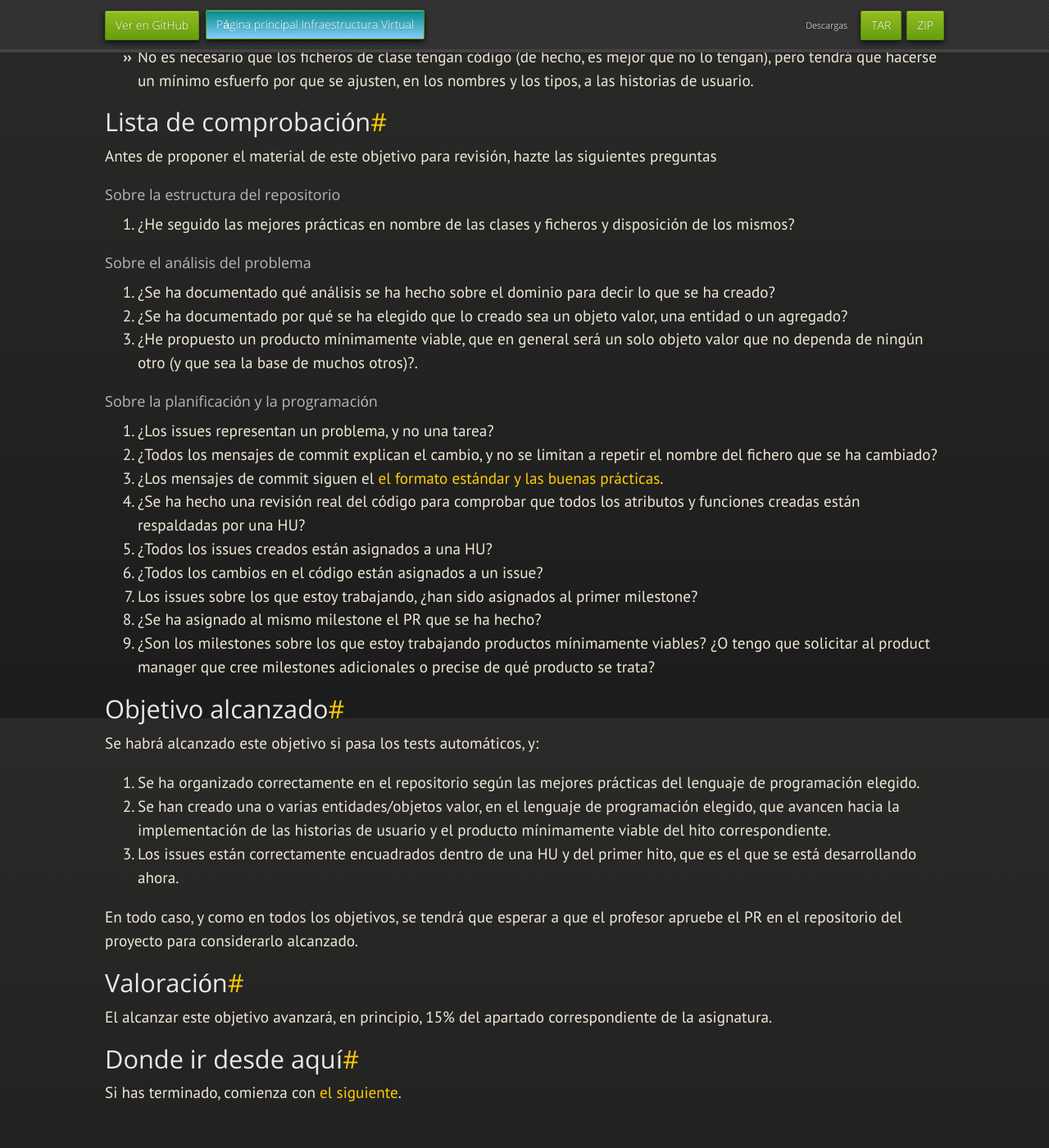
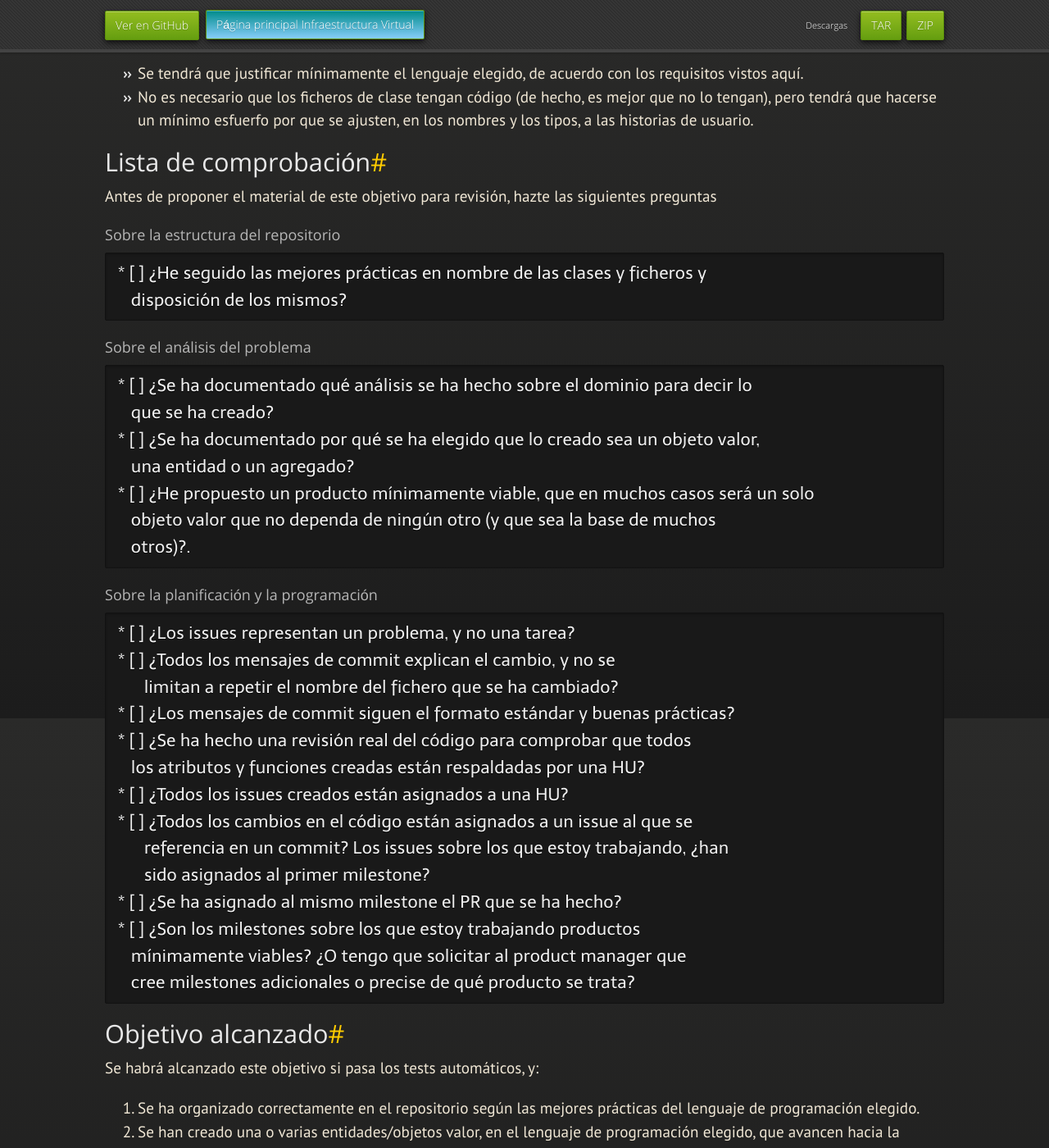
Before and after one commit to JJ/IV, a Jekyll site: the page built from documentos/proyecto/2.Entidad.md, in a window 1280 px wide and 1400 px high, scrolled down 4524 px. Shown: the whole window at 82% size. Built offline with Jekyll 4.4.1, drawn with Linux system fonts in a browser that asks for light colours; nearby versions of some CDN libraries; some web fonts are replaced; our own code applies the rules of GitHub Pages for plain Markdown files; some of the changed text lies outside the part shown.

Commit message:
Sync documentos/proyecto/2.Entidad.md de master a gh-pages

````diff
--- a/documentos/proyecto/2.Entidad.md
+++ b/documentos/proyecto/2.Entidad.md
@@ -113,6 +113,9 @@ además, en este objetivo, deberán de tener en cuenta lo siguiente.
 ```plain
 Avanza la tarea #1 porque se ha hecho x
 ```
+* Estos mensajes de commit deben seguir [el formato estándar  y las
+   buenas
+   prácticas](https://www.theserverside.com/video/Follow-these-git-commit-message-guidelines).
 
 * No incluir en el repositorio ningún fichero que pueda ser generado a
   partir del mismo: incluir un procedimiento para generar tales
@@ -251,37 +254,41 @@ siguientes preguntas
 
 ### Sobre la estructura del repositorio
 
-1. ¿He seguido las mejores prácticas en nombre de las clases y ficheros y
+```plain
+* [ ] ¿He seguido las mejores prácticas en nombre de las clases y ficheros y
    disposición de los mismos?
+```
 
 ### Sobre el análisis del problema
 
-1. ¿Se ha documentado qué análisis se ha hecho sobre el dominio para decir lo
+```plain
+* [ ] ¿Se ha documentado qué análisis se ha hecho sobre el dominio para decir lo
    que se ha creado?
-2. ¿Se ha documentado por qué se ha elegido que lo creado sea un objeto valor,
+* [ ] ¿Se ha documentado por qué se ha elegido que lo creado sea un objeto valor,
    una entidad o un agregado?
-3. ¿He propuesto un producto mínimamente viable, que en general será un solo
+* [ ] ¿He propuesto un producto mínimamente viable, que en muchos casos será un solo
    objeto valor que no dependa de ningún otro (y que sea la base de muchos
    otros)?.
+```
 
 ### Sobre la planificación y la programación
 
-1. ¿Los issues representan un problema, y no una tarea?
-2. ¿Todos los mensajes de commit explican el cambio, y no se
+```plain
+* [ ] ¿Los issues representan un problema, y no una tarea?
+* [ ] ¿Todos los mensajes de commit explican el cambio, y no se
       limitan a repetir el nombre del fichero que se ha cambiado?
-3. ¿Los mensajes de commit siguen el [el formato estándar  y las
-   buenas
-   prácticas](https://www.theserverside.com/video/Follow-these-git-commit-message-guidelines).
-4. ¿Se ha hecho una revisión real del código para comprobar que todos
+* [ ] ¿Los mensajes de commit siguen el formato estándar y buenas prácticas?
+* [ ] ¿Se ha hecho una revisión real del código para comprobar que todos
    los atributos y funciones creadas están respaldadas por una HU?
-5. ¿Todos los issues creados están asignados a una HU?
-6. ¿Todos los cambios en el código están asignados a un issue?
-7. Los issues sobre los que estoy trabajando, ¿han sido asignados al primer
-   milestone?
-8. ¿Se ha asignado al mismo milestone el PR que se ha hecho?
-9. ¿Son los milestones sobre los que estoy trabajando productos
+* [ ] ¿Todos los issues creados están asignados a una HU?
+* [ ] ¿Todos los cambios en el código están asignados a un issue al que se
+      referencia en un commit? Los issues sobre los que estoy trabajando, ¿han
+      sido asignados al primer milestone?
+* [ ] ¿Se ha asignado al mismo milestone el PR que se ha hecho?
+* [ ] ¿Son los milestones sobre los que estoy trabajando productos
    mínimamente viables? ¿O tengo que solicitar al product manager que
    cree milestones adicionales o precise de qué producto se trata?
+```
 
 ## Objetivo alcanzado
 
````
